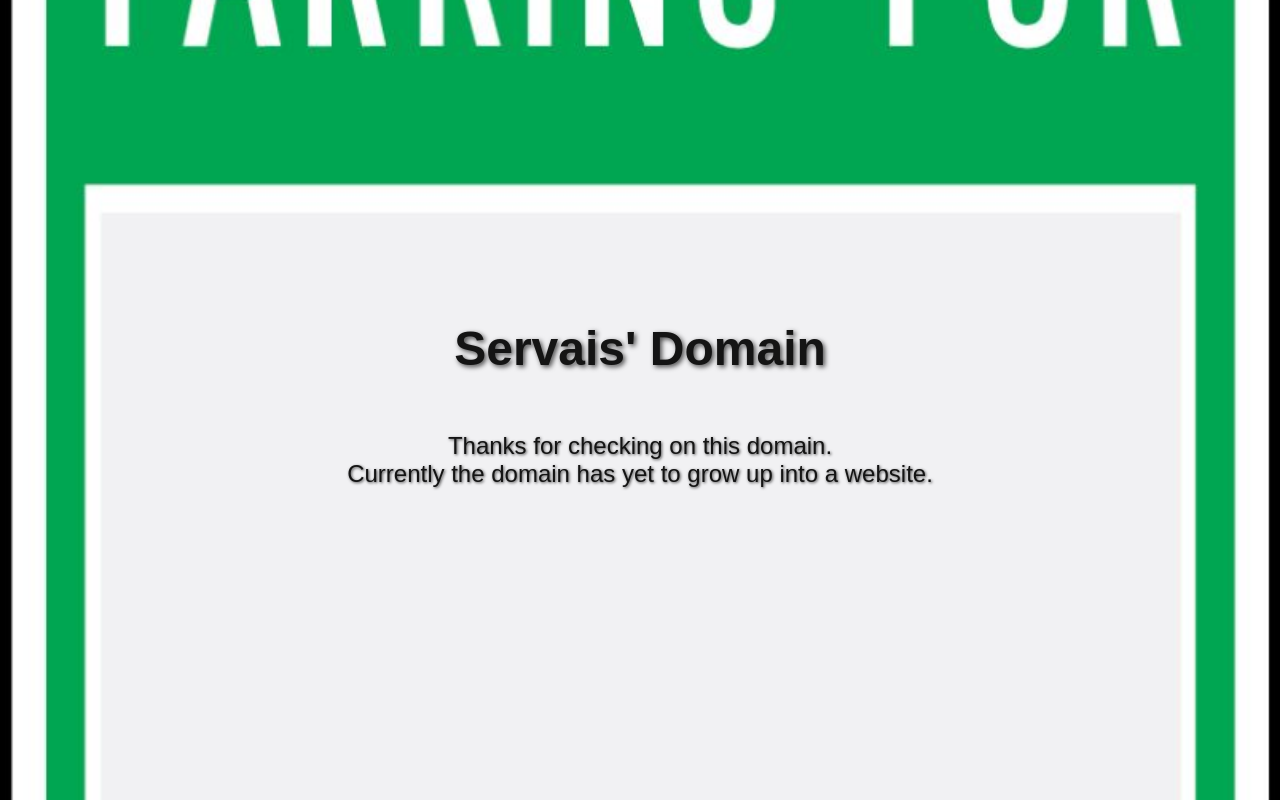
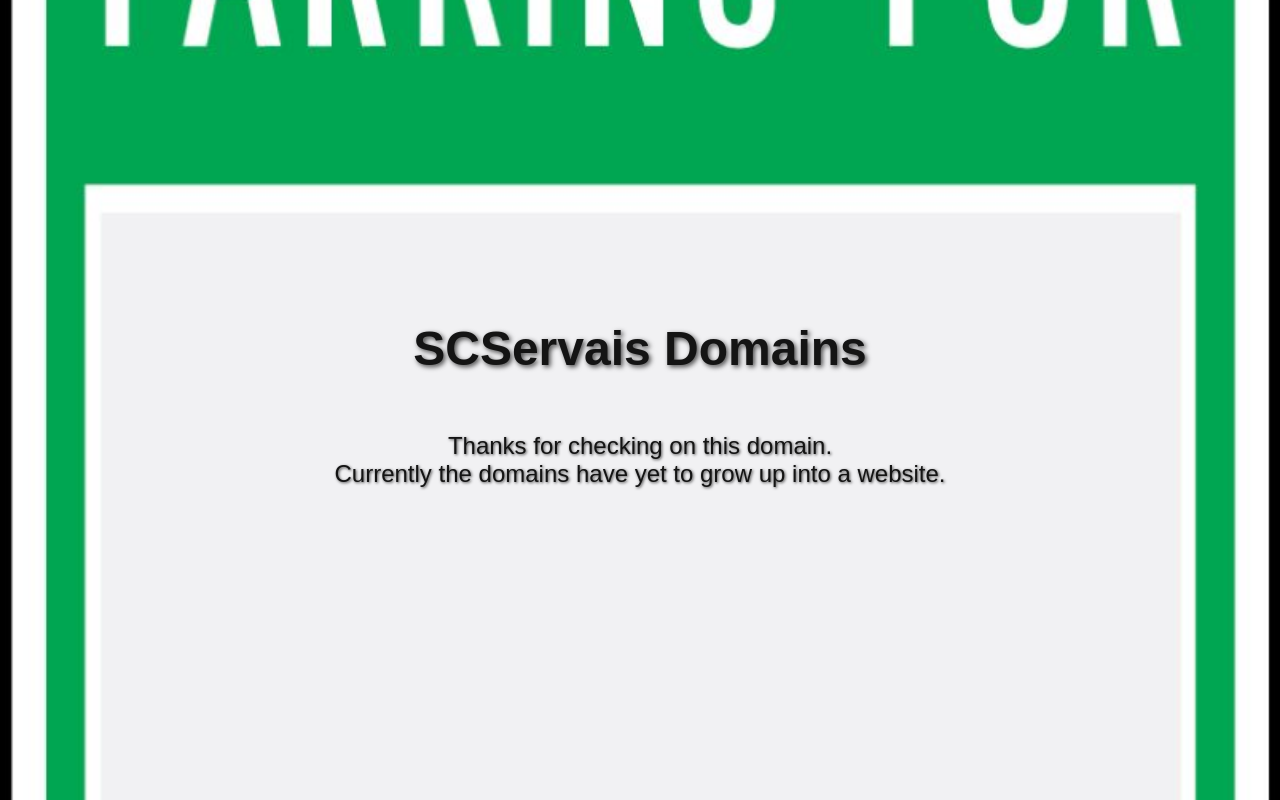
Before and after one commit to mark34agf07s/mwsthrashpark, a plain HTML site: page index.html in a window 1280 px wide. Drawn offline with Linux system fonts and the light colour scheme.

Commit message:
Made Specific change for domain

```diff
--- a/index.html
+++ b/index.html
@@ -47,7 +47,7 @@
     </style>
 </head>
 <body>
-    <h1>Servais' Domain</h1>
-    <p>Thanks for checking on this domain.<br />Currently the domain has yet to grow up into a website.</p>
+    <h1>SCServais Domains</h1>
+    <p>Thanks for checking on this domain.<br />Currently the domains have yet to grow up into a website.</p>
 </body>
 </html>
```
